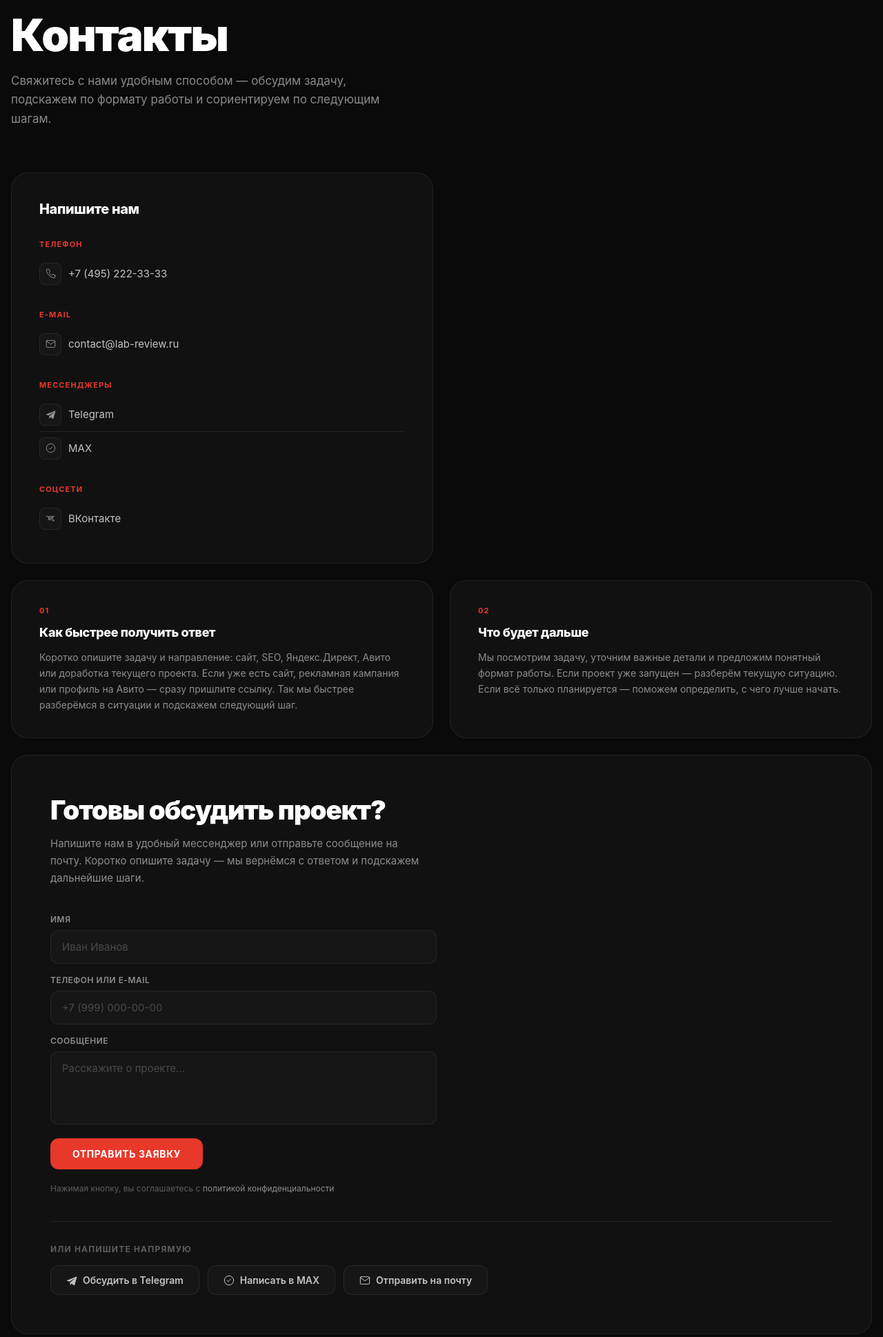
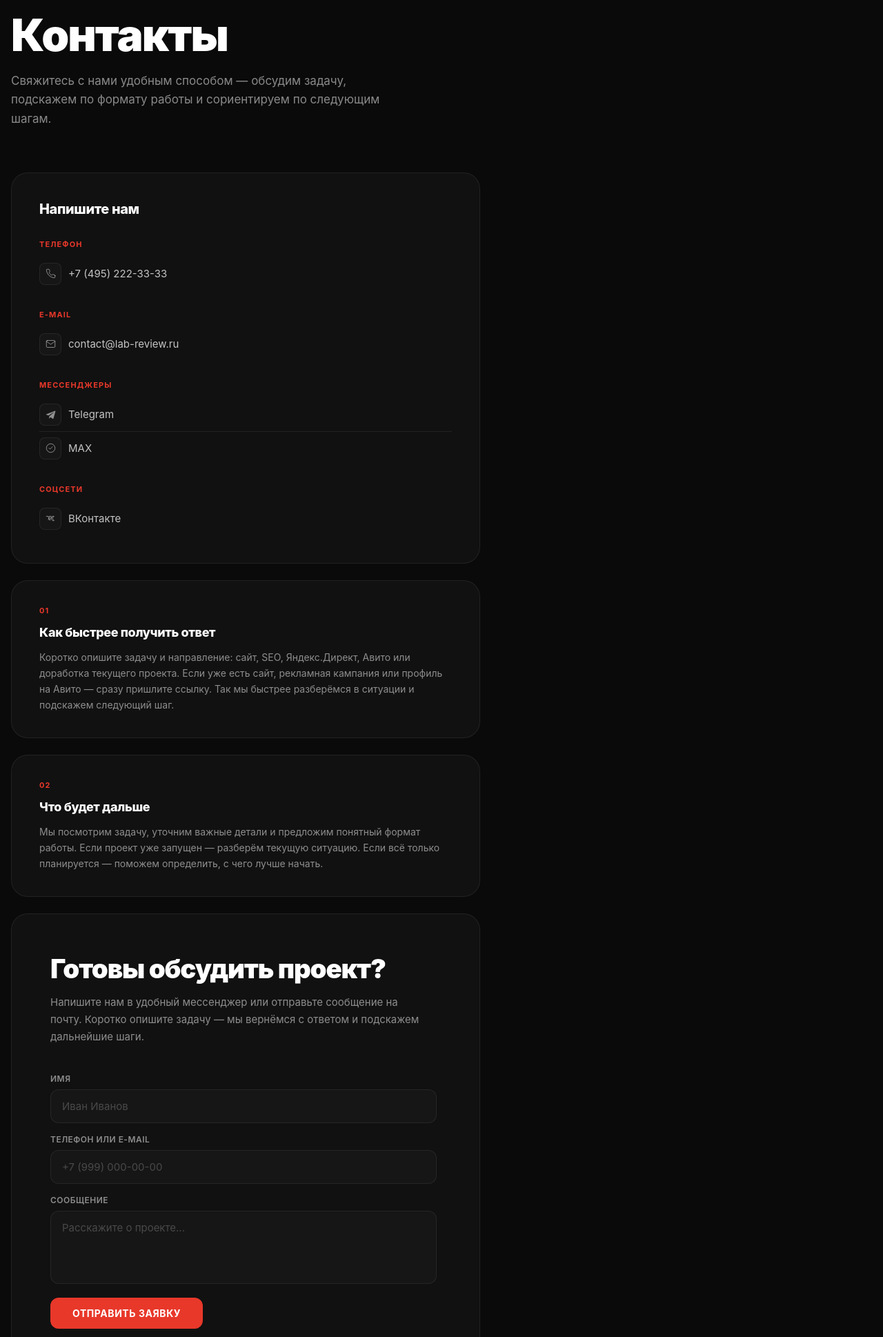
Before and after one commit to AstroZombie1950/lab_review, a Django app: page /contacts/ in a window 1280 px wide. Shown: the part 310-2248 px from the top of the page at 69% size. Run offline with Django 5.2, Linux system fonts and the light colour scheme.

Commit message:
various pages fixes

```diff
--- a/templates/contacts.html
+++ b/templates/contacts.html
@@ -49,12 +49,12 @@
 		max-width: 560px;
 	}
 
-	/* ── Основная сетка ── */
-	.contacts-grid {
-		display: grid;
-		grid-template-columns: 1fr 1fr;
+	/* ── Стек всех блоков по левому краю ── */
+	.contacts-stack {
+		display: flex;
+		flex-direction: column;
 		gap: 24px;
-		margin-bottom: 24px;
+		max-width: 680px;
 	}
 
 	/* ── Карточка ── */
@@ -123,13 +123,7 @@
 		color: var(--muted);
 	}
 
-	/* ── Карточки-советы ── */
-	.contacts-tips {
-		display: grid;
-		grid-template-columns: 1fr 1fr;
-		gap: 24px;
-		margin-bottom: 24px;
-	}
+	/* ── Советы — одиночные блоки в стеке ── */
 
 	.contacts-tip {
 		background: var(--bg-2);
@@ -280,7 +274,6 @@
 
 	.contacts-btns {
 		display: flex;
-		flex-wrap: wrap;
 		gap: 12px;
 	}
 
@@ -306,8 +299,7 @@
 
 	/* ── Адаптив ── */
 	@media (max-width: 900px) {
-		.contacts-grid,
-		.contacts-tips { grid-template-columns: 1fr; }
+		.contacts-stack { max-width: 100%; }
 	}
 
 	@media (max-width: 640px) {
@@ -347,9 +339,10 @@
 			<p class="contacts-subtitle">Свяжитесь с нами удобным способом — обсудим задачу, подскажем по формату работы и сориентируем по следующим шагам.</p>
 		</div>
 
-		<!-- ════ ОСНОВНОЙ БЛОК: КОНТАКТЫ ════ -->
-		<div class="contacts-grid">
-			<div class="contacts-card">
+		<!-- ════ БЛОКИ: КОНТАКТЫ / 01 / 02 / ФОРМА ════ -->
+		<div class="contacts-stack">
+
+		<div class="contacts-card">
 				<div class="contacts-card-title">Напишите нам</div>
 
 				<!-- Телефон -->
@@ -401,11 +394,7 @@
 						ВКонтакте
 					</a>
 				</div>
-			</div>
 		</div>
-
-		<!-- ════ СОВЕТЫ ════ -->
-		<div class="contacts-tips">
 			<div class="contacts-tip">
 				<div class="contacts-tip-num">01</div>
 				<div class="contacts-tip-title">Как быстрее получить ответ</div>
@@ -415,10 +404,7 @@
 				<div class="contacts-tip-num">02</div>
 				<div class="contacts-tip-title">Что будет дальше</div>
 				<p class="contacts-tip-text">Мы посмотрим задачу, уточним важные детали и предложим понятный формат работы. Если проект уже запущен — разберём текущую ситуацию. Если всё только планируется — поможем определить, с чего лучше начать.</p>
-			</div>
 		</div>
-
-		<!-- ════ CTA ════ -->
 		<div class="contacts-cta">
 			<div class="contacts-cta-header">
 				<div class="contacts-cta-title">Готовы обсудить проект?</div>
@@ -463,9 +449,11 @@
 					Отправить на почту
 				</a>
 			</div>
-		</div>
+		</div><!-- /contacts-cta -->
 
-	</div>
+		</div><!-- /contacts-stack -->
+
+	</div><!-- /shell -->
 </main>
 
 <script>
```
Also changed, not shown: cases/templates/cases/list.html (+13 -13 lines), templates/home.html (+4 -3 lines).
